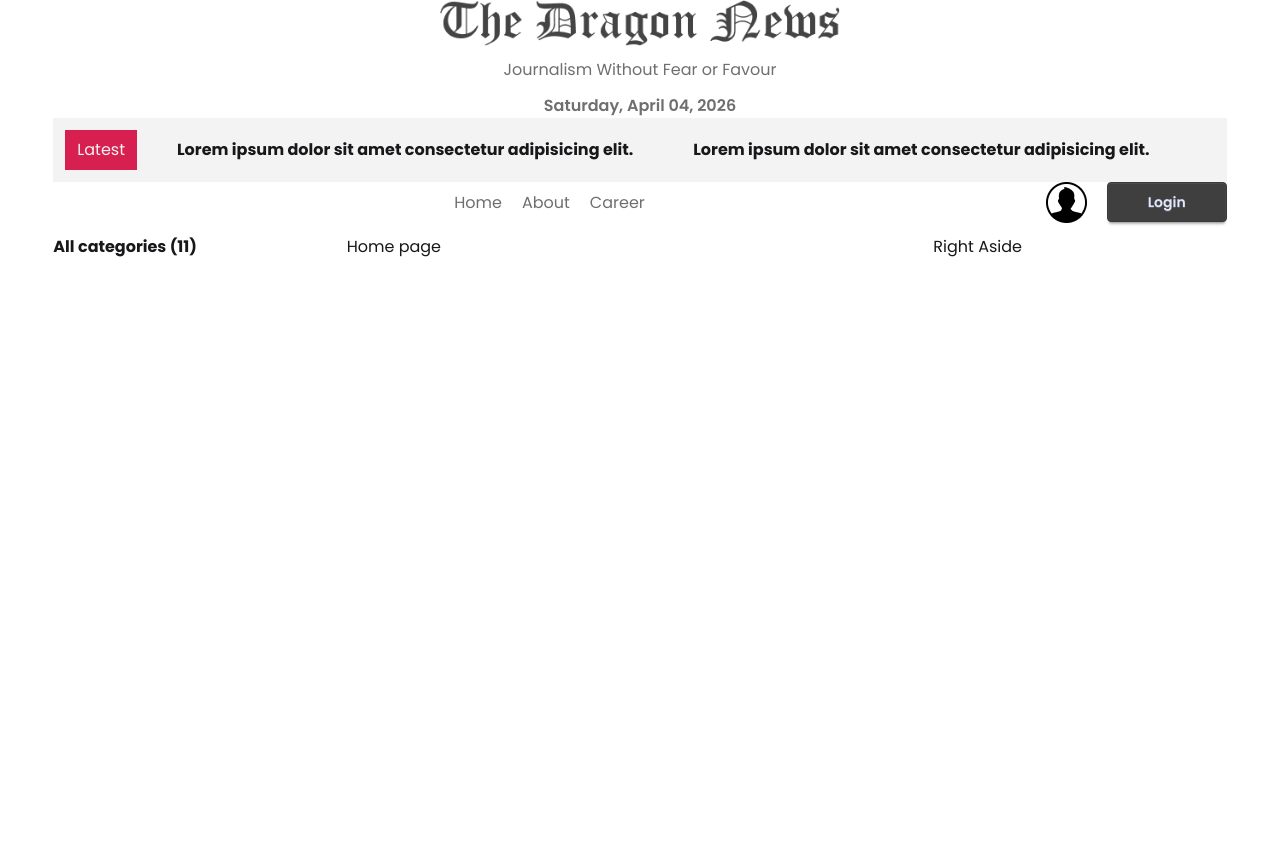
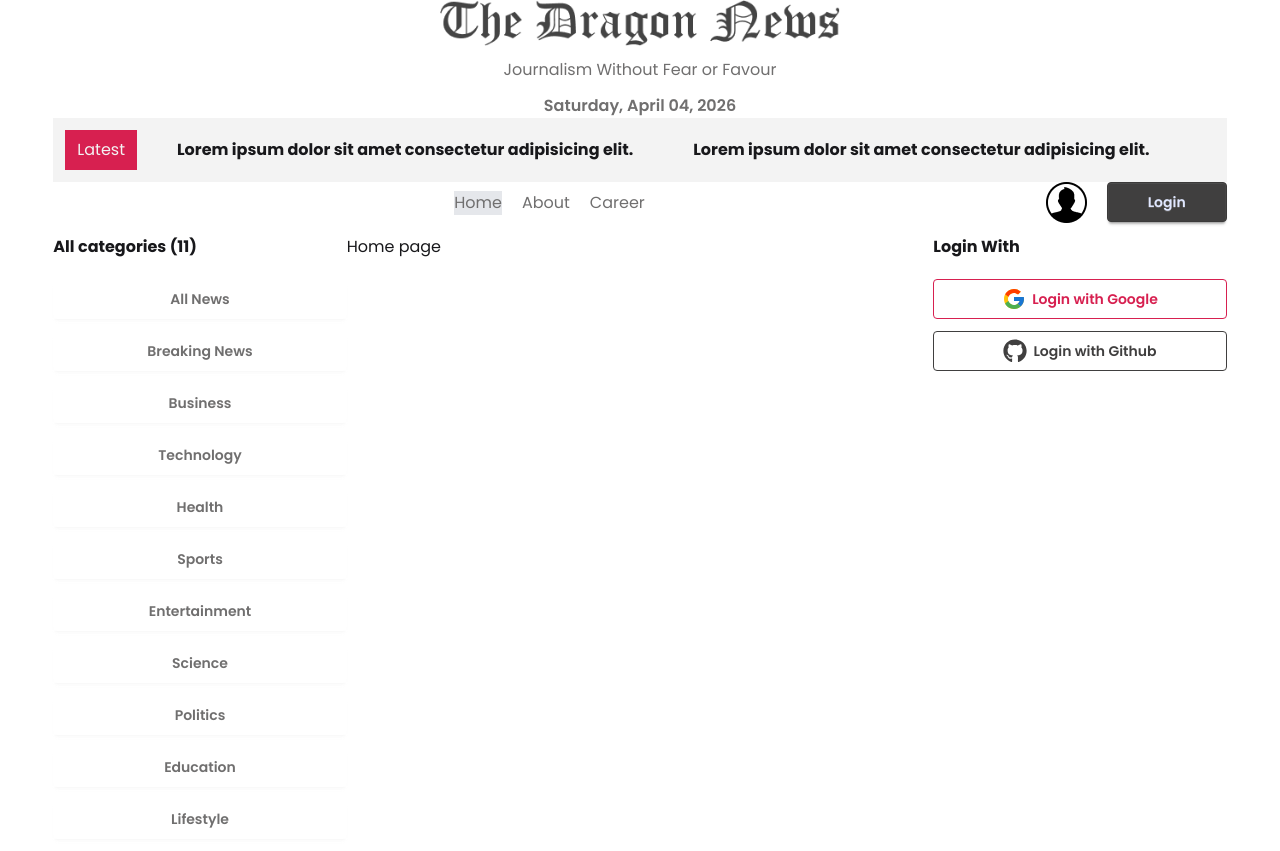
Before and after one commit to mehadiHasanDiner/dragon-news-auth-project, a React (Vite) app: page / in a window 1280 px wide. Before the commit the page ends 800 px from the top, so only its background shows below. Built offline with nearby package versions, Linux system fonts and the light colour scheme.

Commit message:
module running

```diff
--- a/package.json
+++ b/package.json
@@ -16,6 +16,7 @@
     "react": "^19.2.5",
     "react-dom": "^19.2.5",
     "react-fast-marquee": "^1.6.5",
+    "react-icons": "^5.6.0",
     "react-router": "^7.14.2",
     "tailwindcss": "^4.2.4"
   },
--- a/src/Routes/router.jsx
+++ b/src/Routes/router.jsx
@@ -15,6 +15,7 @@
       {
         path: "/category/:id",
         element: <CategoryNews></CategoryNews>,
+        loader: () => fetch("/news.json"),
       },
     ],
   },
--- a/src/components/Categories.jsx
+++ b/src/components/Categories.jsx
@@ -1,4 +1,5 @@
 import React, { use } from "react";
+import { NavLink } from "react-router";
 
 const categoryPromise = fetch("/categories.json").then((res) => res.json());
 
@@ -7,6 +8,17 @@
   return (
     <div>
       <p className="font-bold">All categories ({categories.length})</p>
+      <div className="grid grid-cols-1 mt-5 gap-3">
+        {categories.map((category) => (
+          <NavLink
+            to={`category/${category.id}`}
+            className="btn bg-base-100 border-0 hover:bg-base-200 font-semibold text-accent"
+            key={category.id}
+          >
+            {category.name}
+          </NavLink>
+        ))}
+      </div>
     </div>
   );
 };
--- a/src/components/homeLayout/RightAside.jsx
+++ b/src/components/homeLayout/RightAside.jsx
@@ -1,9 +1,10 @@
 import React from "react";
+import SocialLogin from "./SocialLogin";
 
 const RightAside = () => {
   return (
     <div>
-      <p>Right Aside</p>
+      <SocialLogin></SocialLogin>
     </div>
   );
 };
--- /dev/null
+++ b/src/components/homeLayout/SocialLogin.jsx
@@ -0,0 +1,21 @@
+import React from "react";
+import { FaGithub } from "react-icons/fa";
+import { FcGoogle } from "react-icons/fc";
+
+const SocialLogin = () => {
+  return (
+    <div>
+      <p className="font-bold mb-5"> Login With</p>
+      <div className="space-y-3">
+        <button className="btn btn-outline btn-secondary w-full">
+          <FcGoogle size={24} /> Login with Google
+        </button>
+        <button className="btn btn-outline btn-primary w-full">
+          <FaGithub size={24} /> Login with Github
+        </button>
+      </div>
+    </div>
+  );
+};
+
+export default SocialLogin;
--- a/src/index.css
+++ b/src/index.css
@@ -1,8 +1,7 @@
-@import url('https://fonts.googleapis.com/css2?family=Poppins:ital,wght@0,100;0,200;0,300;0,400;0,500;0,600;0,700;0,800;0,900;1,100;1,200;1,300;1,400;1,500;1,600;1,700;1,800;1,900&display=swap');
+@import url("https://fonts.googleapis.com/css2?family=Poppins:ital,wght@0,100;0,200;0,300;0,400;0,500;0,600;0,700;0,800;0,900;1,100;1,200;1,300;1,400;1,500;1,600;1,700;1,800;1,900&display=swap");
 
 @import "tailwindcss";
 @import "daisyui/daisyui.css";
-
 
 @plugin "daisyui/theme" {
   name: "light";
@@ -14,8 +13,10 @@
   --color-accent: #706f6f;
 }
 
-
-
 * {
   font-family: "Poppins", sans-serif;
 }
+
+a.active {
+  @apply bg-gray-200;
+}
--- a/src/pages/CategoryNews.jsx
+++ b/src/pages/CategoryNews.jsx
@@ -1,9 +1,13 @@
 import React from "react";
+import { useLoaderData, useParams } from "react-router";
 
 const CategoryNews = () => {
+  const { id } = useParams();
+  const data = useLoaderData();
+  console.log(data);
   return (
     <div>
-      <p>All Categories News</p>
+      <p>All Categories News: {id}</p>
     </div>
   );
 };
```
Also changed, not shown: 1 other file (tests, documents, lock files or other folders). Lines whose indentation alone changed are shown as unchanged.
